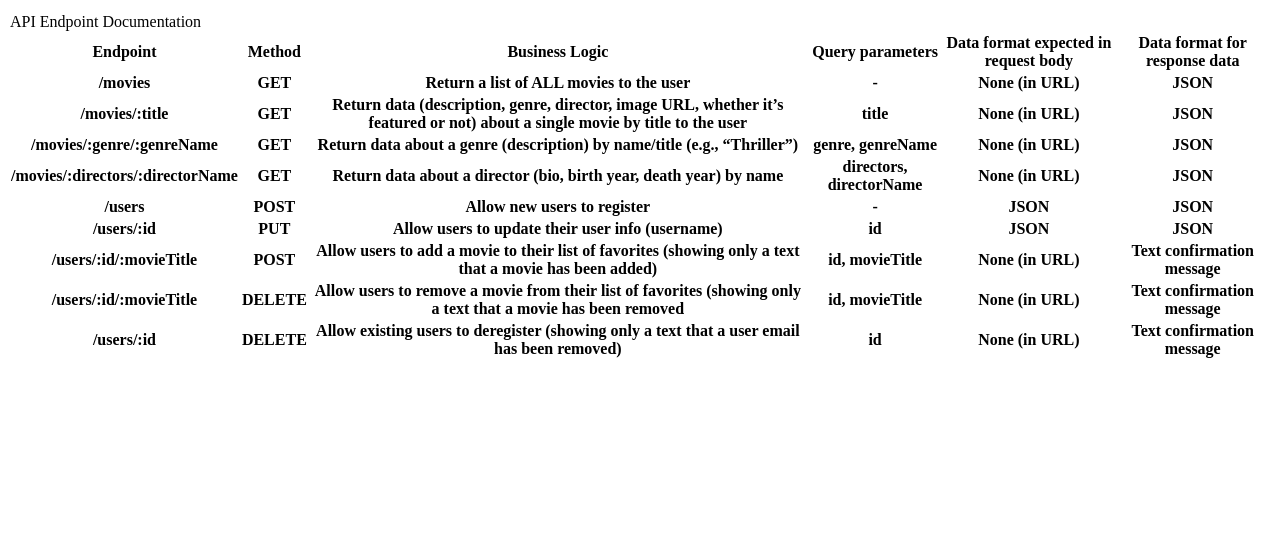
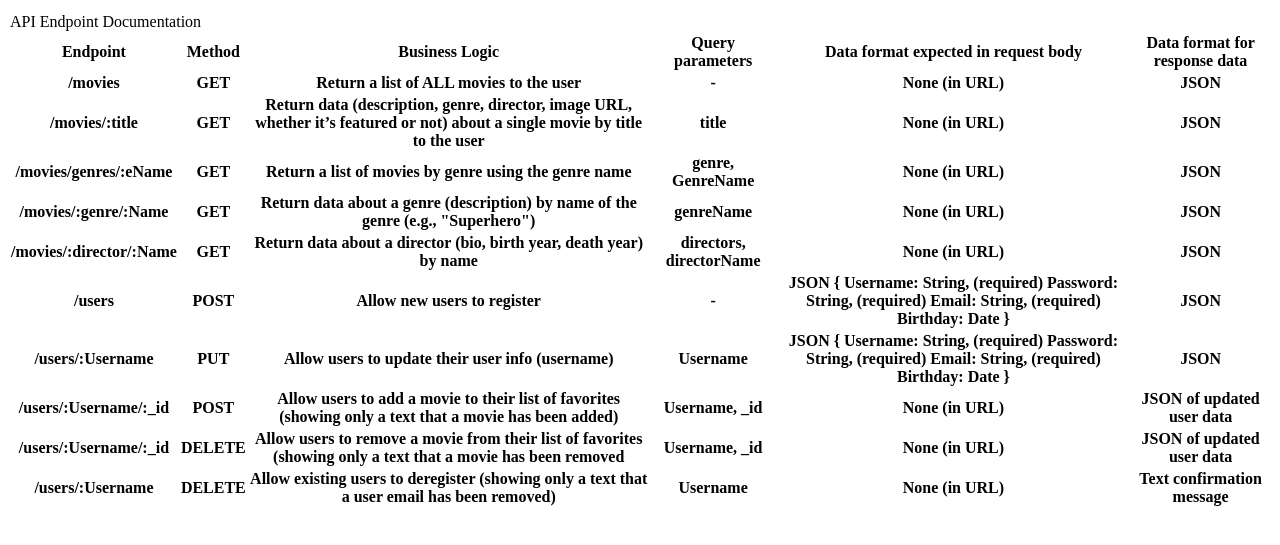
Before and after one commit to dinaspencer/movie_api, a website: page public/documentation.html in a window 1280 px wide. Shown: the part 119-664 px from the top of the page. Drawn offline with Linux system fonts and the light colour scheme.

Commit message:
Update documentation with API endpoints

```diff
--- a/public/documentation.html
+++ b/public/documentation.html
@@ -39,15 +39,23 @@ personal information, and create a list of their favorite movies.</p>
 			<th>JSON</th>
 		</tr>
 		<tr>
-			<th>/movies/:genre/:genreName</th>
+			<th>/movies/genres/:eName</th>
 			<th>GET</th>
-			<th>Return data about a genre (description) by name/title (e.g., “Thriller”)</th>
-			<th>genre, genreName</th>
+			<th>Return a list of movies by genre using the genre name</th>
+			<th>genre, GenreName</th>
 			<th>None (in URL)</th>
 			<th>JSON</th>
 		</tr>
 		<tr>
-			<th>/movies/:directors/:directorName</th>
+			<th>/movies/:genre/:Name</th>
+			<th>GET</th>
+			<th>Return data about a genre (description) by name of the genre (e.g., "Superhero")</th>
+			<th>genreName</th>
+			<th>None (in URL)</th>
+			<th>JSON</th>
+		</tr>
+		<tr>
+			<th>/movies/:director/:Name</th>
 			<th>GET</th>
 			<th>Return data about a director (bio, birth year, death year) by name</th>
 			<th>directors, directorName</th>
@@ -59,38 +67,54 @@ personal information, and create a list of their favorite movies.</p>
 			<th>POST</th>
 			<th>Allow new users to register</th>
 			<th> - </th>
-			<th>JSON</th>
+			<th>JSON {
+  Username: String,
+  (required)
+  Password: String,
+  (required)
+  Email: String,
+  (required)
+  Birthday: Date
+}</th>
 			<th>JSON</th>
 		</tr>
 		<tr>
-			<th>/users/:id</th>
+			<th>/users/:Username</th>
 			<th>PUT</th>
 			<th>Allow users to update their user info (username)</th>
-			<th>id</th>
-			<th>JSON</th>
+			<th>Username</th>
+			<th>JSON {
+  Username: String,
+  (required)
+  Password: String,
+  (required)
+  Email: String,
+  (required)
+  Birthday: Date
+}</th>
 			<th>JSON</th>
 		</tr>
 		<tr>
-			<th>/users/:id/:movieTitle</th>
+			<th>/users/:Username/:_id</th>
 			<th>POST</th>
 			<th>Allow users to add a movie to their list of favorites (showing only a text that a movie has been added)</th>
-			<th>id, movieTitle</th>
+			<th>Username, _id</th>
 			<th>None (in URL)</th>
-			<th>Text confirmation message</th>
+			<th>JSON of updated user data</th>
 		</tr>
 		<tr>
-			<th>/users/:id/:movieTitle</th>
+			<th>/users/:Username/:_id</th>
 			<th>DELETE</th>
 			<th>Allow users to remove a movie from their list of favorites (showing only a text that a movie has been removed</th>
-			<th>id, movieTitle</th>
+			<th>Username, _id</th>
 			<th>None (in URL)</th>
-			<th>Text confirmation message</th>
+			<th>JSON of updated user data</th>
 		</tr>
 		<tr>
-			<th>/users/:id</th>
+			<th>/users/:Username</th>
 			<th>DELETE</th>
 			<th>Allow existing users to deregister (showing only a text that a user email has been removed)</th>
-			<th>id</th>
+			<th>Username</th>
 			<th>None (in URL)</th>
 			<th>Text confirmation message</th>
 		</tr>
```
